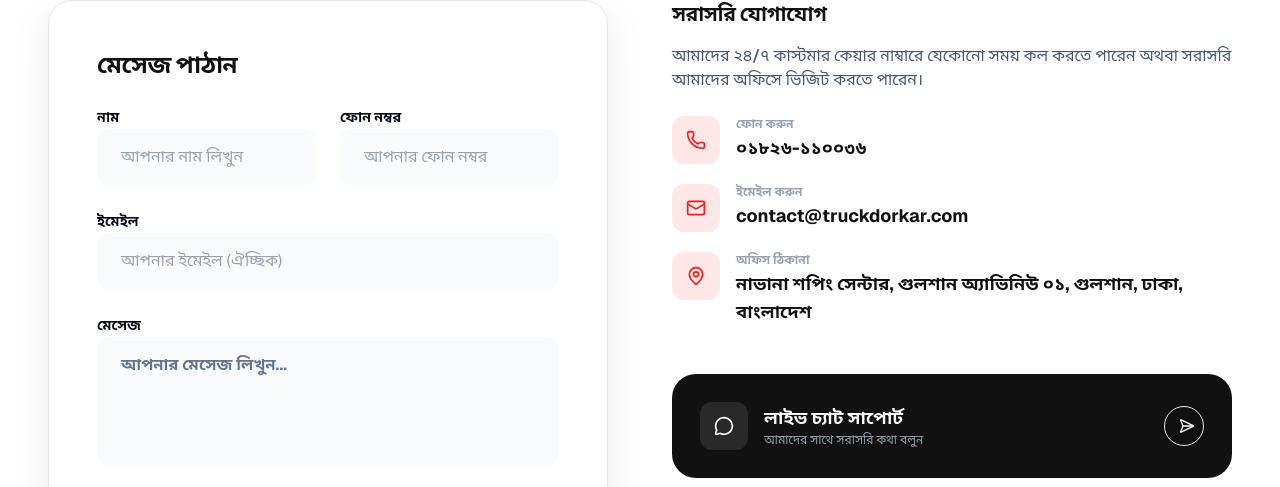
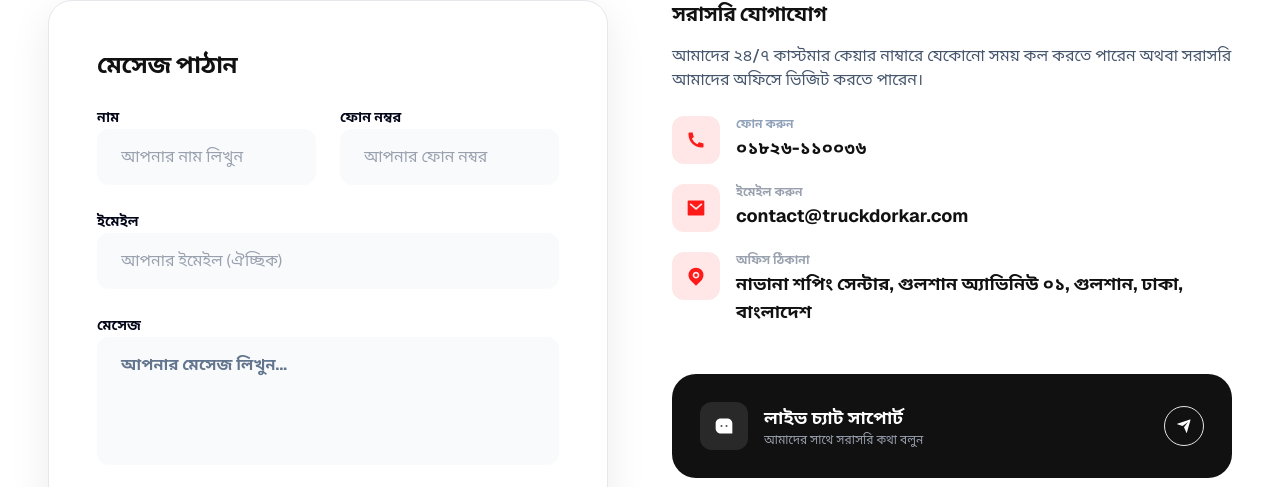
Before and after one commit to ashrafalve404/truckdorkar, a Next.js app: page /contact in a window 1280 px wide. Shown: the part 669-1156 px from the top of the page. Built offline with nearby package versions, Linux system fonts and the light colour scheme; no server answers.

Commit message:
allow all division for booking

```diff
--- a/app/contact/page.tsx
+++ b/app/contact/page.tsx
@@ -4,7 +4,8 @@ import React, { useState } from "react";
 import { Navbar } from "@/components/layout/navbar";
 import { Footer } from "@/components/layout/footer-section";
 import { motion } from "framer-motion";
-import { Phone, Mail, MapPin, Send, MessageCircle, Loader2 } from "lucide-react";
+import { Send, Loader2 } from "lucide-react";
+import { RiPhoneFill, RiMailFill, RiMapPinFill, RiMessage3Fill, RiSendPlaneFill } from "react-icons/ri";
 import { Button } from "@/components/ui/button";
 import { useLanguage } from "@/context/language-context";
 import api from "@/lib/api";
@@ -158,7 +159,7 @@ export default function ContactPage() {
                                     <div className="space-y-4 md:space-y-5 text-black">
                                         <div className="flex items-start gap-3 md:gap-4 group">
                                             <div className="w-10 h-10 md:w-12 md:h-12 bg-primary/10 rounded-lg md:rounded-xl flex items-center justify-center shrink-0 group-hover:bg-primary group-hover:text-white transition-all">
-                                                <Phone className="w-4 h-4 md:w-5 md:h-5 text-primary group-hover:text-white" />
+                                                <RiPhoneFill className="w-4 h-4 md:w-5 md:h-5 text-primary group-hover:text-white" />
                                             </div>
                                             <div>
                                                 <div className="text-[10px] md:text-xs font-semibold text-slate-400 mb-0.5">{t("Call Us", "ফোন করুন")}</div>
@@ -168,7 +169,7 @@ export default function ContactPage() {
 
                                         <div className="flex items-start gap-3 md:gap-4 group">
                                             <div className="w-10 h-10 md:w-12 md:h-12 bg-primary/10 rounded-lg md:rounded-xl flex items-center justify-center shrink-0 group-hover:bg-primary group-hover:text-white transition-all">
-                                                <Mail className="w-4 h-4 md:w-5 md:h-5 text-primary group-hover:text-white" />
+                                                <RiMailFill className="w-4 h-4 md:w-5 md:h-5 text-primary group-hover:text-white" />
                                             </div>
                                             <div>
                                                 <div className="text-[10px] md:text-xs font-semibold text-gray-400 mb-0.5">{t("Email Us", "ইমেইল করুন")}</div>
@@ -178,7 +179,7 @@ export default function ContactPage() {
 
                                         <div className="flex items-start gap-3 md:gap-4 group">
                                             <div className="w-10 h-10 md:w-12 md:h-12 bg-primary/10 rounded-lg md:rounded-xl flex items-center justify-center shrink-0 group-hover:bg-primary group-hover:text-white transition-all">
-                                                <MapPin className="w-4 h-4 md:w-5 md:h-5 text-primary group-hover:text-white" />
+                                                <RiMapPinFill className="w-4 h-4 md:w-5 md:h-5 text-primary group-hover:text-white" />
                                             </div>
                                             <div>
                                                 <div className="text-[10px] md:text-xs font-semibold text-gray-400 mb-0.5">{t("Office Address", "অফিস ঠিকানা")}</div>
@@ -191,7 +192,7 @@ export default function ContactPage() {
                                 <div className="p-5 md:p-7 bg-black rounded-lg md:rounded-3xl text-white flex items-center justify-between group cursor-pointer hover:bg-primary transition-all duration-500">
                                     <div className="flex items-center gap-3 md:gap-4">
                                         <div className="w-10 h-10 md:w-12 md:h-12 bg-white/10 rounded-lg md:rounded-xl flex items-center justify-center group-hover:bg-white/20 transition-all">
-                                            <MessageCircle className="w-4 h-4 md:w-5 md:h-5 text-white" />
+                                            <RiMessage3Fill className="w-4 h-4 md:w-5 md:h-5 text-white" />
                                         </div>
                                         <div>
                                             <div className="text-base md:text-lg font-semibold">{t("Live Chat Support", "লাইভ চ্যাট সাপোর্ট")}</div>
@@ -199,7 +200,7 @@ export default function ContactPage() {
                                         </div>
                                     </div>
                                     <div className="w-8 h-8 md:w-10 md:h-10 border border-white/20 rounded-full flex items-center justify-center group-hover:bg-white group-hover:text-black transition-all">
-                                        <Send className="w-3 h-3 md:w-4 md:h-4 rotate-45" />
+                                        <RiSendPlaneFill className="w-3 h-3 md:w-4 md:h-4" />
                                     </div>
                                 </div>
 
--- a/components/ui/location-selector.tsx
+++ b/components/ui/location-selector.tsx
@@ -64,7 +64,7 @@ function NativeSelect({ value, onChange, options, placeholder, disabled, compact
             {open && (
                 <div className="absolute top-full left-0 right-0 mt-1 z-50 bg-white border border-slate-100 rounded-xl shadow-2xl overflow-y-auto max-h-52 scrollbar-hide min-w-[170px]">
                     {options.map(opt => {
-                        const isOptionDisabled = isDivisionSelect && opt !== "Dhaka";
+                        const isOptionDisabled = false;
                         return (
                             <button
                                 key={opt}
```
